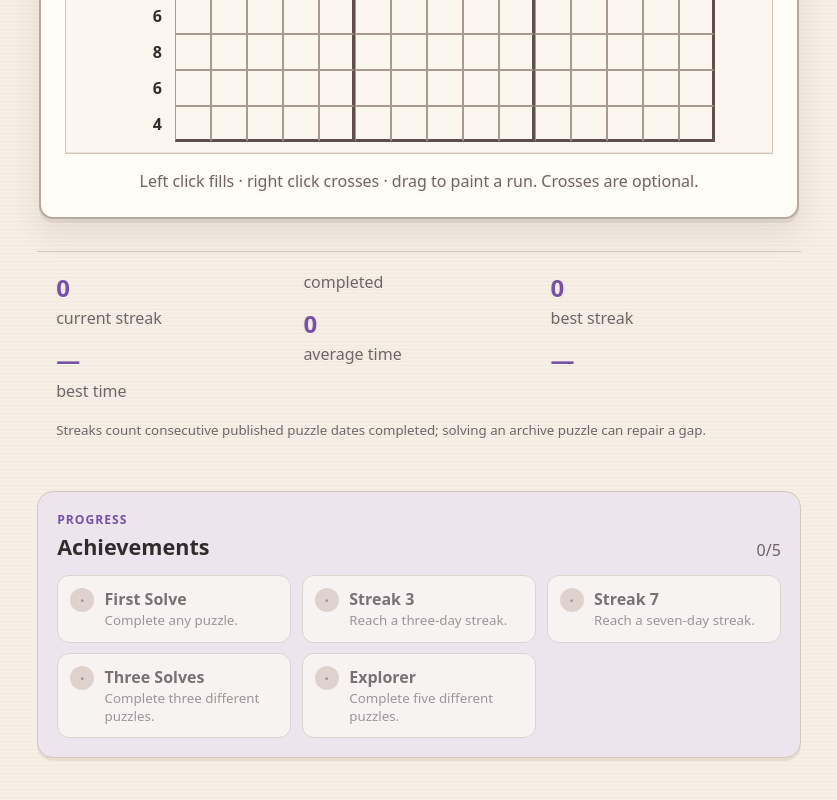
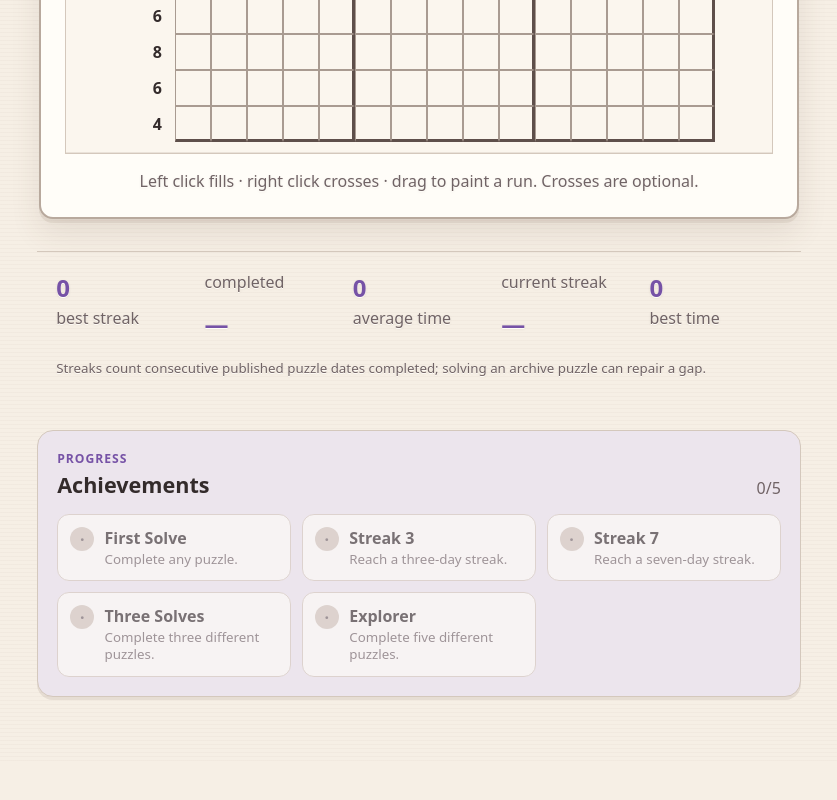
Before and after one commit to duck-lint/dp, a React (Vite) app: page / in a window 1280 px wide. Shown: the part 846-1646 px from the top of the page, without its empty margins (221-1058 px from the left). After the commit the page ends 1607 px from the top, so only its background shows below. Built offline with nearby package versions, Linux system fonts and the light colour scheme.

Commit message:
style(stats): make room for solve-time metrics

```diff
--- a/src/styles/app.css
+++ b/src/styles/app.css
@@ -375,7 +375,7 @@ header {
 }
 .stats {
   display: grid;
-  grid-template-columns: repeat(3, 1fr);
+  grid-template-columns: repeat(5, 1fr);
   gap: 0.2rem 1rem;
   margin: 2rem 0;
   padding: 1.2rem;
```
